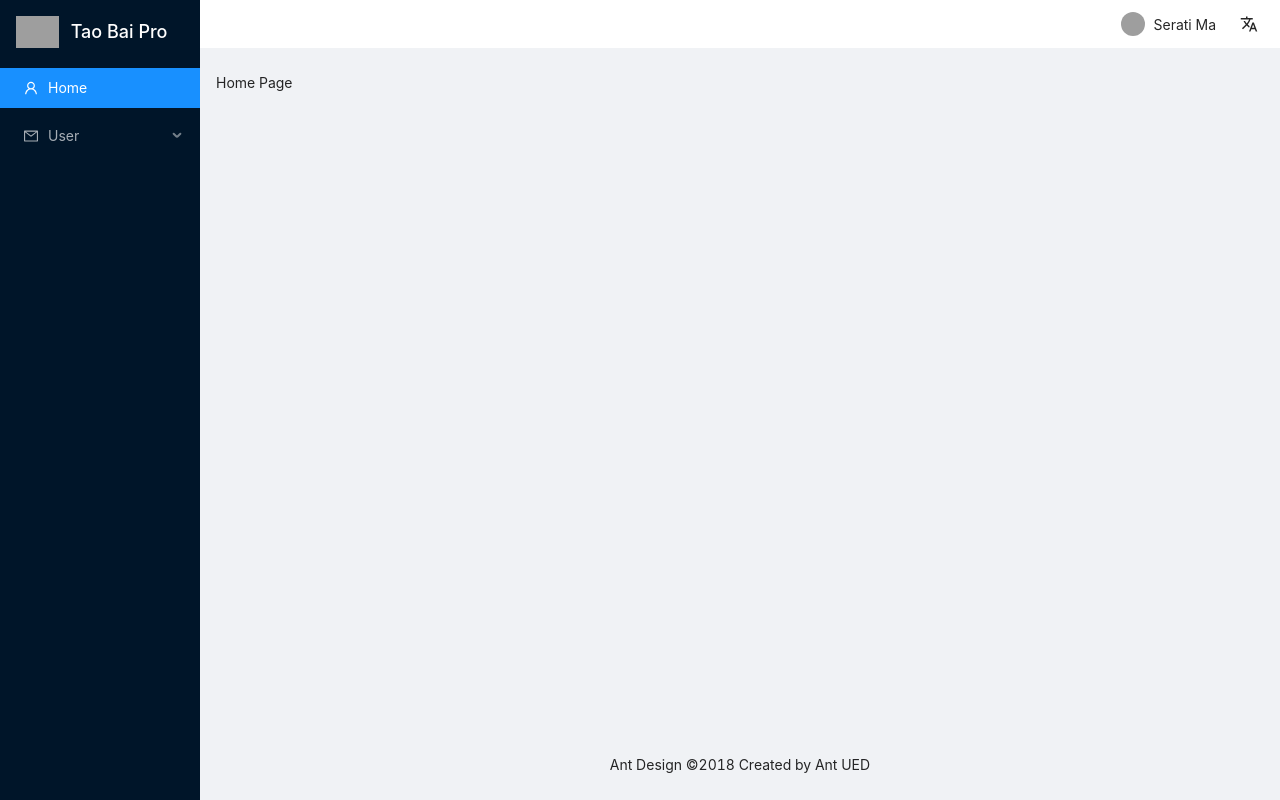
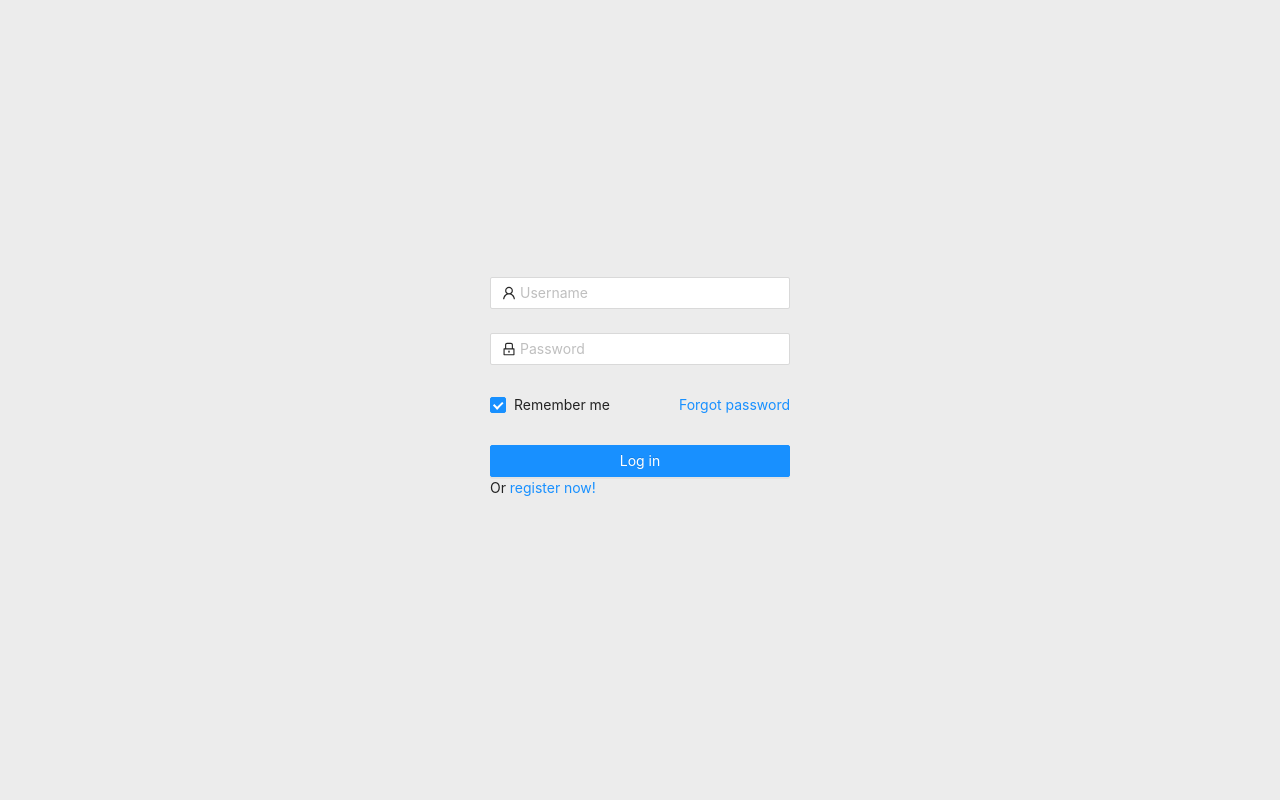
Before and after one commit to ghostjzf/react-app-new, a React app: page / in a window 1280 px wide. Built offline with nearby package versions, Linux system fonts and the light colour scheme; grey boxes are pictures that could not be loaded.

Commit message:
feat: 增加登录页

```diff
--- a/src/index.tsx
+++ b/src/index.tsx
@@ -1,6 +1,6 @@
 import React from 'react';
 import ReactDOM from 'react-dom';
-import App from './modules/App';
+import App from './modules/RootApp';
 import './index.scss';
 
 ReactDOM.render(<App />, document.getElementById('root'));
--- a/src/modules/App/index.tsx
+++ /dev/null
@@ -1,35 +0,0 @@
-import React from 'react';
-import { BrowserRouter } from 'react-router-dom';
-import { Provider } from 'react-redux';
-import { Layout } from 'antd';
-import Menus from './Menus';
-import Header from './Header';
-import Content from './Content';
-import { createStore } from 'redux';
-import rootReducers from '@/reducers';
-import 'antd/dist/antd.less';
-
-const { Footer, Sider } = Layout;
-
-const store = createStore(rootReducers);
-
-export default function App() {
-  return (
-    <div className="app-wrap">
-      <Provider store={store}>
-        <BrowserRouter>
-          <Layout>
-            <Sider style={{ height: '100vh', position: 'sticky', top: 0 }}>
-              <Menus />
-            </Sider>
-            <Layout>
-              <Header />
-              <Content />
-              <Footer style={{ textAlign: 'center' }}>Ant Design ©2018 Created by Ant UED</Footer>
-            </Layout>
-          </Layout>
-        </BrowserRouter>
-      </Provider>
-    </div>
-  );
-}
--- /dev/null
+++ b/src/modules/RootApp/App/index.tsx
@@ -0,0 +1,32 @@
+import React from 'react';
+import { Layout } from 'antd';
+import Menus from '../Menus';
+import Header from '../Header';
+import Content from '../Content';
+import Login from '../Login';
+import { useSelector } from 'react-redux';
+
+const { Footer, Sider } = Layout;
+
+const App = () => {
+  const security = useSelector((state) => state.security);
+
+  if (!security.isLogin) {
+    return <Login />;
+  }
+
+  return (
+    <Layout>
+      <Sider style={{ height: '100vh', position: 'sticky', top: 0 }}>
+        <Menus />
+      </Sider>
+      <Layout>
+        <Header />
+        <Content />
+        <Footer style={{ textAlign: 'center' }}>Ant Design ©2018 Created by Ant UED</Footer>
+      </Layout>
+    </Layout>
+  );
+};
+
+export default App;
--- /dev/null
+++ b/src/modules/RootApp/Login/index.tsx
@@ -0,0 +1,53 @@
+import React from 'react';
+import { Form, Input, Button, Checkbox } from 'antd';
+import { UserOutlined, LockOutlined } from '@ant-design/icons';
+import { useDispatch } from 'react-redux';
+import './style.scss';
+
+const NormalLoginForm = () => {
+  const dispatch = useDispatch();
+
+  const onFinish = (values: any) => {
+    console.log('Received values of form: ', values);
+    dispatch({
+      type: 'LOGIN',
+      payload: {
+        isLogin: true,
+        currentUser: values.username
+      }
+    });
+  };
+
+  return (
+    <div className="login">
+      <div className="login-content">
+        <Form name="normal_login" className="login-form" initialValues={{ remember: true }} onFinish={onFinish}>
+          <Form.Item name="username" rules={[{ required: true, message: 'Please input your Username!' }]}>
+            <Input prefix={<UserOutlined className="site-form-item-icon" />} placeholder="Username" />
+          </Form.Item>
+          <Form.Item name="password" rules={[{ required: true, message: 'Please input your Password!' }]}>
+            <Input prefix={<LockOutlined className="site-form-item-icon" />} type="password" placeholder="Password" />
+          </Form.Item>
+          <Form.Item>
+            <Form.Item name="remember" valuePropName="checked" noStyle>
+              <Checkbox>Remember me</Checkbox>
+            </Form.Item>
+
+            <a className="login-form-forgot" href="">
+              Forgot password
+            </a>
+          </Form.Item>
+
+          <Form.Item>
+            <Button type="primary" htmlType="submit" className="login-form-button">
+              Log in
+            </Button>
+            Or <a href="">register now!</a>
+          </Form.Item>
+        </Form>
+      </div>
+    </div>
+  );
+};
+
+export default NormalLoginForm;
--- /dev/null
+++ b/src/modules/RootApp/Login/style.scss
@@ -0,0 +1,22 @@
+.login {
+  height: 100vh;
+  display: flex;
+  justify-content: center;
+  align-items: center;
+  background-color: #ececec;
+}
+.login-content {
+  width: 300px;
+}
+.login-content .login-form {
+  max-width: 300px;
+}
+.login-content .login-form-forgot {
+  float: right;
+}
+.login-content .ant-col-rtl .login-form-forgot {
+  float: left;
+}
+.login-content .login-form-button {
+  width: 100%;
+}
--- /dev/null
+++ b/src/modules/RootApp/index.tsx
@@ -0,0 +1,21 @@
+import React from 'react';
+import { BrowserRouter } from 'react-router-dom';
+import { Provider } from 'react-redux';
+import { createStore } from 'redux';
+import rootReducers from '@/reducers';
+import App from './App';
+import 'antd/dist/antd.less';
+
+const store = createStore(rootReducers);
+
+export default function RootApp() {
+  return (
+    <div className="app-wrap">
+      <Provider store={store}>
+        <BrowserRouter>
+          <App />
+        </BrowserRouter>
+      </Provider>
+    </div>
+  );
+}
```
Also changed, not shown: src/modules/RootApp/Content/index.tsx (renamed from src/modules/App/Content/index.tsx), src/modules/RootApp/Header/index.tsx (renamed from src/modules/App/Header/index.tsx), src/modules/RootApp/Menus.tsx (renamed from src/modules/App/Menus.tsx), src/modules/RootApp/Routes.tsx (renamed from src/modules/App/Routes.tsx).
